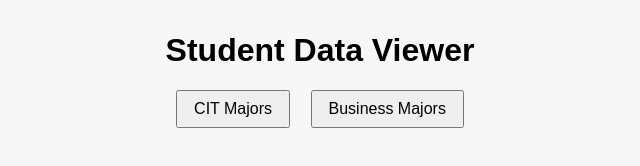
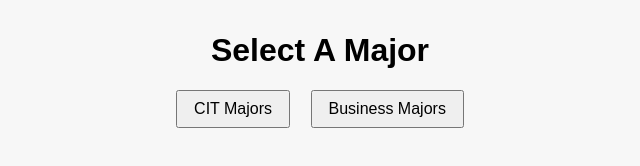
Before and after one commit to justjoshin88/Program-5, a plain HTML site: page index.html in a window 1280 px wide. Shown: the whole page, without its empty margins (320-960 px from the left). Drawn offline with nearby package versions, Linux system fonts and the light colour scheme.

Commit message:
index.html

```diff
--- a/index.html
+++ b/index.html
@@ -2,8 +2,7 @@
 <html lang="en">
 <head>
   <meta charset="UTF-8">
-  <title>Program 5: JSON and the Web</title>
-  <!-- Include Handlebars from a CDN -->
+  <title>Program 5</title>
   <script src="https://cdn.jsdelivr.net/npm/handlebars@latest/dist/handlebars.min.js"></script>
   <style>
     body {
@@ -41,16 +40,14 @@
   </style>
 </head>
 <body>
-  <h1>Student Data Viewer</h1>
+  <h1>Select A Major</h1>
   <div id="controls">
     <button id="btnCIT">CIT Majors</button>
     <button id="btnBUS">Business Majors</button>
   </div>
   <div id="displayArea">
-    <!-- The Handlebars template will insert the HTML table here -->
   </div>
 
-  <!-- Handlebars Template for displaying the student table -->
   <script id="student-template" type="text/x-handlebars-template">
     <table>
       <thead>
@@ -100,12 +97,6 @@
         });
     }
 
-    /**
-     * Filters the student array based on the selected major
-     * and renders the results using Handlebars.
-     *
-     * @param {string} majorType - The major to filter by ("CIT" or "BUS").
-     */
     function displayFilteredStudents(majorType) {
       // Filter the data by major (case-sensitive)
       const filtered = studentDataArray.filter(student => student.major === majorType);
@@ -115,11 +106,9 @@
       const template = Handlebars.compile(templateSource);
       const compiledHtml = template({ students: filtered });
 
-      // Insert the generated HTML into the display area
       document.getElementById('displayArea').innerHTML = compiledHtml;
     }
 
-    // Set up button event listeners after the DOM is fully loaded
     document.addEventListener('DOMContentLoaded', () => {
       loadStudentData();
 
```
